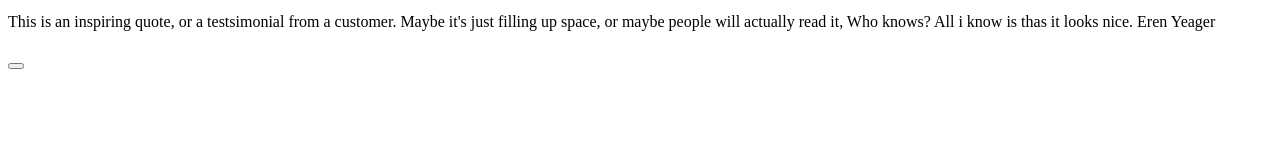
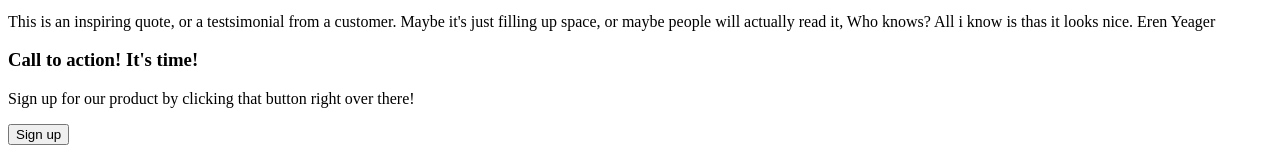
Before and after one commit to Fun9i/odin-landing-page, a plain HTML site: page index.html in a window 1280 px wide. Shown: the part 1135-1296 px from the top of the page. Before the commit the page ends 1221 px from the top, so only its background shows below. Drawn offline with Linux system fonts and the light colour scheme.

Commit message:
Changes to be committed: modified:   index.html
    Added content to main_section3

```diff
--- a/index.html
+++ b/index.html
@@ -59,10 +59,10 @@
         <div class="main_section3">
             <div class="main_section3_container">
                 <div class="main_section3_text_container">
-                    <h1 class="main_section3_header"></h1>
-                    <p class="main_section3_text"></p>
+                    <h3 class="main_section3_header">Call to action! It's time!</h3>
+                    <p class="main_section3_text">Sign up for our product by clicking that button right over there!</p>
                 </div>
-                <button></button>
+                <button>Sign up</button>
             </div>
         </div>
     </main>
```
